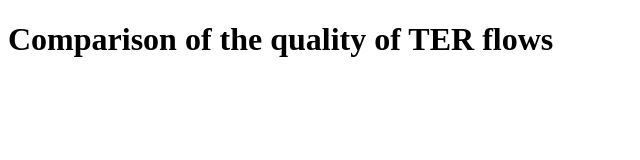
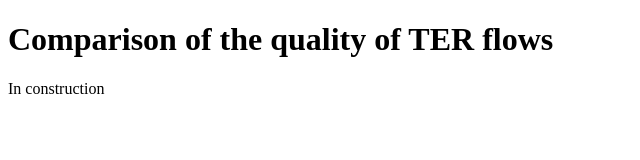
Before and after one commit to AminaSGitHub/dataVizProject, a plain HTML site: page docs/index.html in a window 1280 px wide. Shown: the whole page, without its empty margins (0-640 px from the left). Drawn offline with Linux system fonts and the light colour scheme.

Commit message:
update index.html

```diff
--- a/docs/index.html
+++ b/docs/index.html
@@ -9,6 +9,7 @@
   <!-- START BODY -->
   <body class="nomobile">
       <h1>Comparison of the quality of TER flows</h1>
+      <p>In construction</p>
 
   </body>
   <!-- END BODY -->
```
